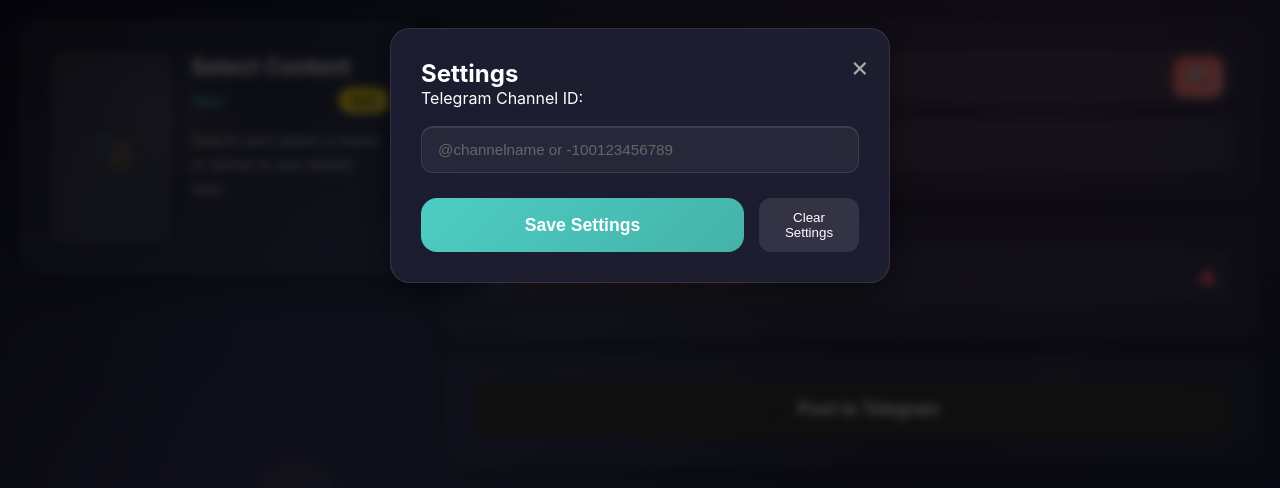
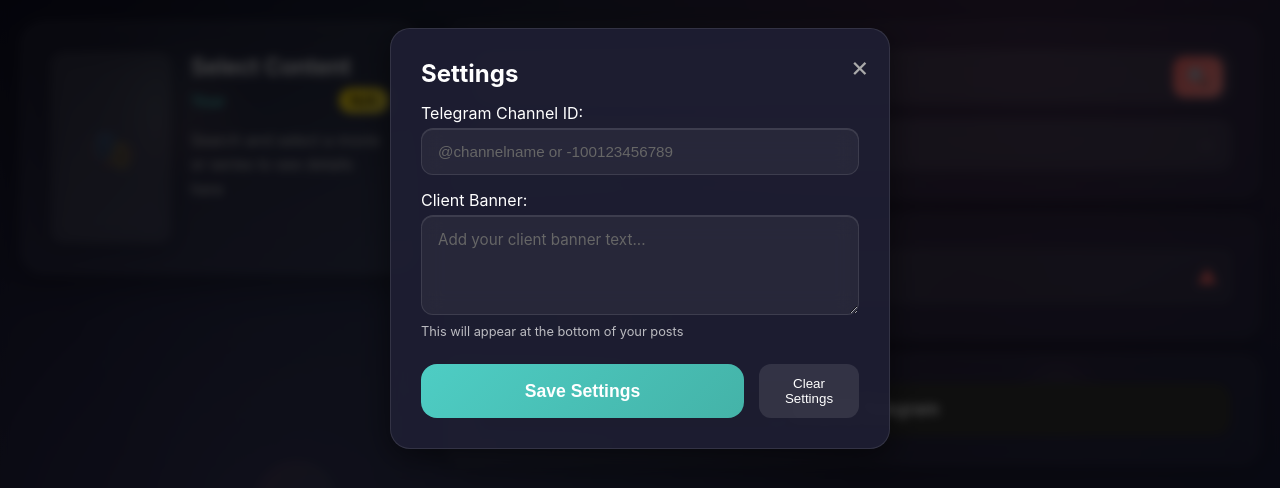
Before and after one commit to tharindu899/IMDB-TG-POST, a plain HTML site: page public/index.html in a window 1280 px wide. Both pictures are taken after a click on the button "⚙️". Shown: the part 100-588 px from the top of the page. Drawn offline with Linux system fonts and the light colour scheme.

Commit message:
Add files via upload
add captions

```diff
--- a/public/index.html
+++ b/public/index.html
@@ -22,6 +22,14 @@
       <div class="form-group">
         <label for="channelIdInput">Telegram Channel ID:</label>
         <input type="text" id="channelIdInput" class="form-control" placeholder="@channelname or -100123456789">
+      </div>
+      <!-- Add this new section for Client Banner -->
+      <div class="form-group">
+        <label for="clientBannerInput">Client Banner:</label>
+        <textarea id="clientBannerInput" class="form-control textarea-control" placeholder="Add your client banner text..." rows="3"></textarea>
+        <p style="font-size: 0.8rem; opacity: 0.7; margin-top: 5px;">
+          This will appear at the bottom of your posts
+        </p>
       </div>
       <div class="button-group">
         <button id="saveSettingsBtn" class="btn-primary">Save Settings</button>
--- a/public/script.js
+++ b/public/script.js
@@ -37,12 +37,18 @@
 
 // Load settings from localStorage
 function loadSettings() {
-  return JSON.parse(localStorage.getItem('cinemaHubSettings')) || {};
+  return JSON.parse(localStorage.getItem('cinemaHubSettings')) || {
+    channelId: '',
+    clientBanner: '' // Add default banner
+  };
 }
 
 // Save settings to localStorage
 function saveSettings(settings) {
-  localStorage.setItem('cinemaHubSettings', JSON.stringify(settings));
+  localStorage.setItem('cinemaHubSettings', JSON.stringify({
+    ...settings,
+    clientBanner: clientBannerInput.value.trim() // Save banner
+  }));
   updateStatus('✅ Settings saved!', 'success');
 }
 
@@ -50,6 +56,8 @@
 function initSettings() {
   const settings = loadSettings();
   channelIdInput.value = settings.channelId || '';
+  clientBannerInput.value = settings.clientBanner || ''; // Initialize banner
+}
 
   // Event listeners
   settingsBtn.addEventListener('click', () => {
@@ -79,7 +87,6 @@
     channelIdInput.value = '';
     updateStatus('🧹 Settings cleared', 'success');
   });
-}
 
 // Initialize
 function init() {
@@ -450,7 +457,11 @@
     episode,
     custom_link: customLinkValue,
     note,
-    channel_id: channelId
+    // channel_id: channelId
+    settings: {
+      channelId: settings.channelId,
+      clientBanner: settings.clientBanner
+    }
   };
 
   try {
--- a/public/style.css
+++ b/public/style.css
@@ -302,7 +302,7 @@
 
 .form-control {
   width: 100%;
-  margin-top: 18px;
+  margin-top: 5px;
   padding: 14px 16px;
   background: rgba(255, 255, 255, 0.05);
   backdrop-filter: blur(10px);
@@ -954,3 +954,7 @@
   height: 20px;
   color: #4ecdc4;
 }
+
+.form-group {
+  margin-top: 15px;
+}
```
